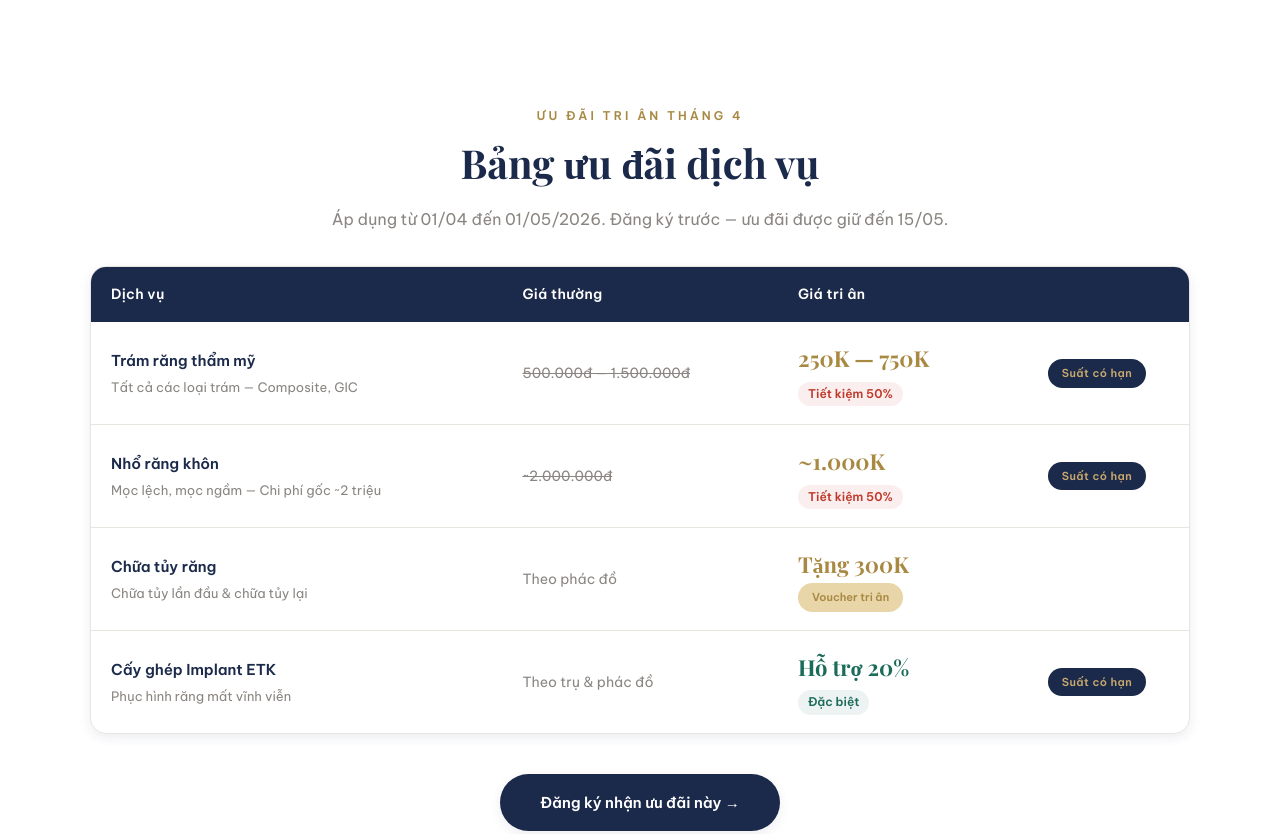
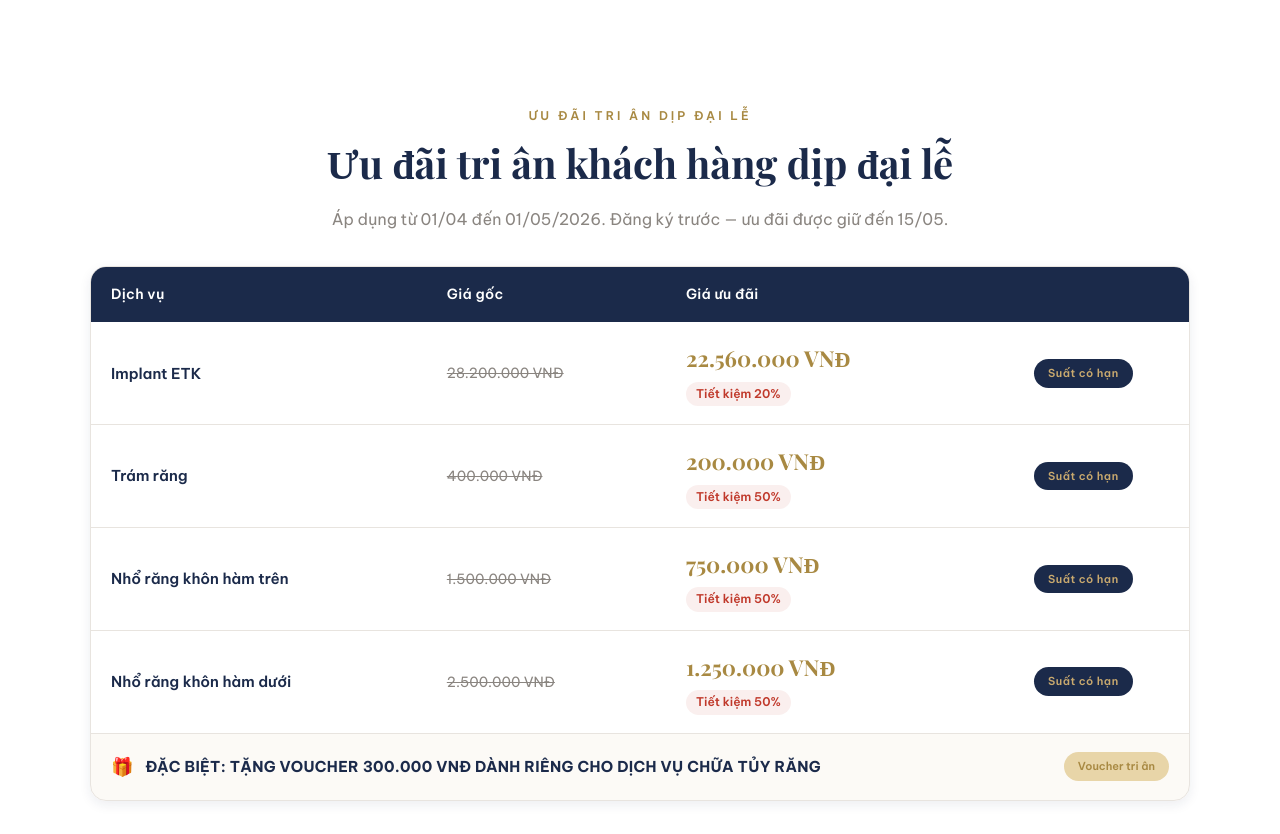
Before and after one commit to kimvuu2810/landing-page, a plain HTML site: page tri-an-20-nam-v3.html in a window 1280 px wide. Shown: the part 1520-2354 px from the top of the page. Drawn offline with nearby package versions, Linux system fonts and the light colour scheme.

Commit message:
update: price table with exact user content + voucher row

```diff
--- a/tri-an-20-nam-v3.html
+++ b/tri-an-20-nam-v3.html
@@ -1080,8 +1080,8 @@
 <section class="section offers" id="uu-dai">
   <div class="section-inner">
     <div class="reveal" style="text-align: center;">
-      <div class="section-label">Ưu đãi tri ân tháng 4</div>
-      <h2 class="section-title" style="margin-left: auto; margin-right: auto;">Bảng ưu đãi dịch vụ</h2>
+      <div class="section-label">Ưu đãi tri ân dịp đại lễ</div>
+      <h2 class="section-title" style="margin-left: auto; margin-right: auto;">Ưu đãi tri ân khách hàng dịp đại lễ</h2>
       <p class="section-desc" style="margin-left: auto; margin-right: auto;">Áp dụng từ 01/04 đến 01/05/2026. Đăng ký trước — ưu đãi được giữ đến 15/05.</p>
     </div>
 
@@ -1089,59 +1089,66 @@
       <thead>
         <tr>
           <th>Dịch vụ</th>
-          <th>Giá thường</th>
-          <th>Giá tri ân</th>
+          <th>Giá gốc</th>
+          <th>Giá ưu đãi</th>
           <th style="text-align: center;"></th>
         </tr>
       </thead>
       <tbody>
         <tr>
           <td>
-            <div class="service-name">Trám răng thẩm mỹ</div>
-            <div class="service-desc">Tất cả các loại trám — Composite, GIC</div>
+            <div class="service-name">Implant ETK</div>
           </td>
-          <td><span class="price-original">500.000đ — 1.500.000đ</span></td>
+          <td><span class="price-original">28.200.000 VNĐ</span></td>
           <td>
-            <span class="price-new">250K — 750K</span>
+            <span class="price-new">22.560.000 VNĐ</span>
+            <span class="price-save">Tiết kiệm 20%</span>
+          </td>
+          <td class="badge-cell"><span class="badge-limited">Suất có hạn</span></td>
+        </tr>
+        <tr>
+          <td>
+            <div class="service-name">Trám răng</div>
+          </td>
+          <td><span class="price-original">400.000 VNĐ</span></td>
+          <td>
+            <span class="price-new">200.000 VNĐ</span>
             <span class="price-save">Tiết kiệm 50%</span>
           </td>
           <td class="badge-cell"><span class="badge-limited">Suất có hạn</span></td>
         </tr>
         <tr>
           <td>
-            <div class="service-name">Nhổ răng khôn</div>
-            <div class="service-desc">Mọc lệch, mọc ngầm — Chi phí gốc ~2 triệu</div>
+            <div class="service-name">Nhổ răng khôn hàm trên</div>
           </td>
-          <td><span class="price-original">~2.000.000đ</span></td>
+          <td><span class="price-original">1.500.000 VNĐ</span></td>
           <td>
-            <span class="price-new">~1.000K</span>
+            <span class="price-new">750.000 VNĐ</span>
             <span class="price-save">Tiết kiệm 50%</span>
           </td>
           <td class="badge-cell"><span class="badge-limited">Suất có hạn</span></td>
         </tr>
         <tr>
           <td>
-            <div class="service-name">Chữa tủy răng</div>
-            <div class="service-desc">Chữa tủy lần đầu & chữa tủy lại</div>
+            <div class="service-name">Nhổ răng khôn hàm dưới</div>
           </td>
-          <td><span style="color: var(--gray-500); font-size: 14px;">Theo phác đồ</span></td>
+          <td><span class="price-original">2.500.000 VNĐ</span></td>
           <td>
-            <span class="price-new" style="color: var(--gold-dark);">Tặng 300K</span>
-            <span class="badge-gift">Voucher tri ân</span>
-          </td>
-          <td class="badge-cell"></td>
-        </tr>
-        <tr>
-          <td>
-            <div class="service-name">Cấy ghép Implant ETK</div>
-            <div class="service-desc">Phục hình răng mất vĩnh viễn</div>
-          </td>
-          <td><span style="color: var(--gray-500); font-size: 14px;">Theo trụ & phác đồ</span></td>
-          <td>
-            <span class="price-new" style="color: var(--implant-accent);">Hỗ trợ 20%</span>
-            <span class="price-save" style="background: rgba(27,107,90,0.08); color: var(--implant-accent);">Đặc biệt</span>
+            <span class="price-new">1.250.000 VNĐ</span>
+            <span class="price-save">Tiết kiệm 50%</span>
           </td>
           <td class="badge-cell"><span class="badge-limited">Suất có hạn</span></td>
+        </tr>
+        <tr style="background: rgba(201,169,110,0.06);">
+          <td colspan="4" style="padding: 18px 20px;">
+            <div style="display:flex; align-items:center; gap:12px; flex-wrap:wrap;">
+              <span style="font-size:18px;">🎁</span>
+              <span style="font-weight:700; color:var(--navy); font-size:15px; letter-spacing:0.3px;">
+                ĐẶC BIỆT: TẶNG VOUCHER 300.000 VNĐ DÀNH RIÊNG CHO DỊCH VỤ CHỮA TỦY RĂNG
+              </span>
+              <span class="badge-gift" style="margin-left:auto;">Voucher tri ân</span>
+            </div>
+          </td>
         </tr>
       </tbody>
     </table>
```
